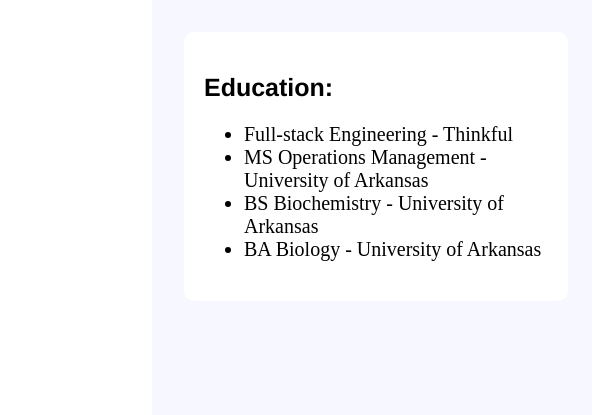
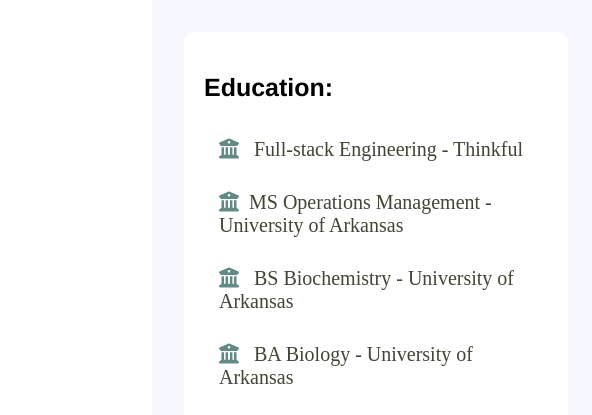
Before and after one commit to jennantran/resume, a plain HTML site: page index.html in a window 1280 px wide. Shown: the part 980-1395 px from the top of the page, 688-1280 px from the left. Drawn offline with Linux system fonts and the light colour scheme.

Commit message:
add school icons

```diff
--- a/index.html
+++ b/index.html
@@ -158,12 +158,20 @@
                 </section>
                 <section class='education'>
                     <h2>Education:</h2>
-                    <ul>
-                        <li>Full-stack Engineering - Thinkful</li>
-                        <li>MS Operations Management - University of Arkansas</li>
-                        <li>BS Biochemistry - University of Arkansas</li>
-                        <li>BA Biology - University of Arkansas</li>
-                    </ul>
+                    <div class='school'>
+                        <i class="fa fa-university" aria-hidden="true"></i> <span>Full-stack Engineering - Thinkful</span>
+                     </div>
+                     <div class='school'>
+                         <i class="fa fa-university" aria-hidden="true"></i><span>MS Operations Management - University of Arkansas</span>
+                     </div>
+                     <div class='school'>
+                        <i class="fa fa-university" aria-hidden="true"></i>
+                         <span>BS Biochemistry - University of Arkansas</span>
+                     </div>
+                     <div class='school'>
+                        <i class="fa fa-university" aria-hidden="true"></i>
+                        <span>BA Biology - University of Arkansas</span>
+                     </div>
                 </section>
             </div>
         </div>
--- a/style.css
+++ b/style.css
@@ -223,6 +223,10 @@ a.prev, a.next{
     text-align: left;
 }
 
+.school{
+    padding: 15px;
+}
+
 footer{
     text-align: center;
     margin-top: 20px;
```
